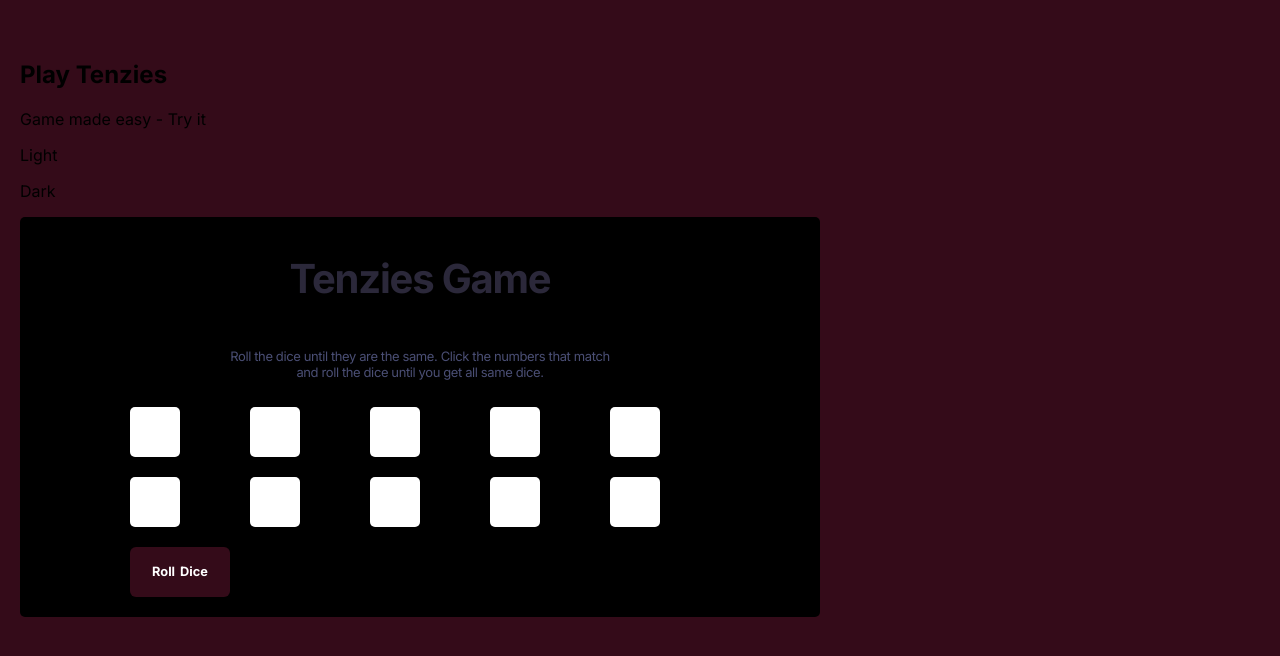
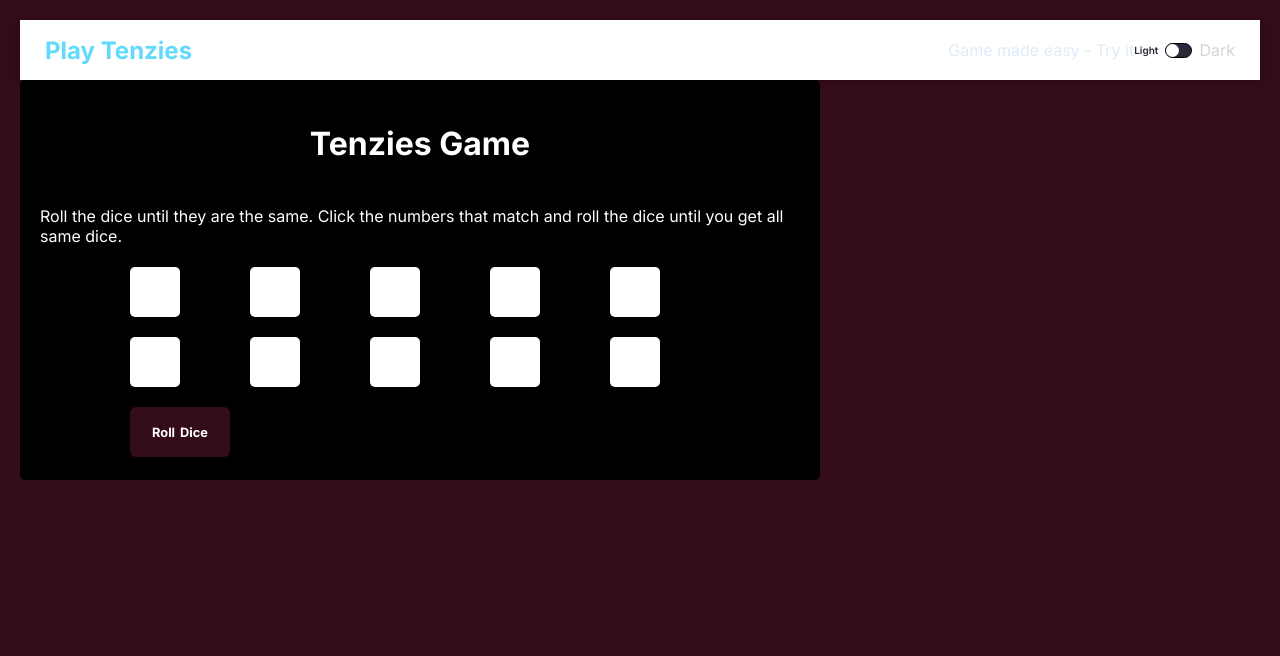
Before and after one commit to michhub-dev/tenzies, a React (Create React App) app: page / in a window 1280 px wide. Shown: the top 656 px of the page. Built offline with nearby package versions, Linux system fonts and the light colour scheme.

Commit message:
Updated with icons, toggle function

```diff
--- a/public/index.html
+++ b/public/index.html
@@ -12,7 +12,7 @@
       content="Web site created using create-react-app"
     />
 
-
+    <script src="https://kit.fontawesome.com/6552d24ec7.js" crossorigin="anonymous"></script>
     <title>Tenzies game</title>
   </head>
   <body>
--- a/src/App.js
+++ b/src/App.js
@@ -35,7 +35,10 @@ export default function App(){
           return die.id === id ? { ...die, isHeld: !die.isHeld} : die
         }))
     }
-
+    //Toggle button for dark mode
+    function toggleDarkMode(){
+      setDarkMode(dark => !dark)
+    }
 //Map through the dice and display with its properties
     const mapDice = dice.map(die => (
             <Die key={die.id}
@@ -43,6 +46,7 @@ export default function App(){
             isHeld={die.isHeld}
             holdDice={() => holdDice(die.id)}
             darkMode={darkMode}
+            toggleDarkMode={toggleDarkMode}
             />
             ))
 
@@ -90,8 +94,8 @@ export default function App(){
         <Navbar />
         <main className={darkMode ? "dark" : "#eeeeee"}>
             { tenzies && <Confetti style={styles}/> }
-            <h1 className="title">Tenzies Game</h1>
-            <p className="description">Roll the dice until they are the same.
+            <h1 className={darkMode ? "dark" : "title"}>Tenzies Game</h1>
+            <p className={darkMode ? "dark" : "description"}>Roll the dice until they are the same.
                 Click the numbers that match and roll the dice until you get all
                 same dice.
             </p>
--- a/src/components/Navbar.js
+++ b/src/components/Navbar.js
@@ -1,13 +1,16 @@
-
+{/*import { FontAwesomeIcon } from '@fortawesome/react-fontawesome'
+import { solid, regular, brands } from '@fortawesome/fontawesome-svg-core/import.macro'
+*/}
 
 export default function Navbar(props){
     return (
         <nav>
-              <img src="" alt="" className="" />
-                <h2>Play Tenzies</h2>
+            { /*<i class="fa-solid fa-dice" className="nav-logo " />*/}
+
+                <h2 className="nav-logo-text">Play Tenzies</h2>
 
             <div className="toggler" >
-                   <p>Game made easy - Try it</p>
+                   <p className="nav-text">Game made easy - Try it</p>
                     <p className="toggler--light">Light</p>
                     <div className="toggler--slider" onClick={props.toggleDarkMode}>
                         <div className="toggler--slider--circle"></div>
--- a/src/index.css
+++ b/src/index.css
@@ -9,11 +9,97 @@ body {
   font-family: 'Inter', sans-serif;
 
 }
-/* Nav style*/
 .dark{
   background-color: #000000;
   color: #ffffff;
 }
+
+/* Nav style*/
+nav {
+  display: flex;
+  align-items: center;
+  background-color: #ffffff;
+  padding: 30px 25px;
+  height: 60px;
+  box-shadow: 0px 1px 4px rgba(0, 0, 0, 0.25);
+  z-index: 1;
+}
+.nav-logo {
+  width: 30px;
+  margin-right: 10px;
+  color: rgb(51, 10, 10);
+}
+
+.nav-logo-text {
+  color: #61DAFB;
+  margin-right: auto;
+}
+
+.nav-text {
+  color: #DEEBF8;
+}
+
+.toggler {
+  display: flex;
+  align-items: center;
+}
+
+.toggler .toggler--light {
+  font-size: 0.625rem;
+  font-weight: 600;
+}
+
+.toggler--slider {
+  width: 25px;
+  height: 13px;
+  background-color: #2B283A;
+  border-radius: 2rem;
+  margin-inline: 7px;
+  cursor: pointer;
+  display: flex;
+  justify-content: flex-start;
+  align-items: center;
+  border: 1px solid black;
+  box-sizing: content-box;
+}
+
+nav.dark .toggler--slider {
+  border-color: white;
+  background-color: #F5F5F5;
+}
+
+.toggler--slider--circle {
+  height: 13px;
+  width: 13px;
+  background-color: white;
+  border-radius: 50%;
+}
+
+nav.dark .toggler--slider--circle {
+  background-color: black;
+}
+
+.toggler--light {
+  color: #2B283A;
+}
+
+nav.dark .toggler--light {
+  color: #918E9B;
+}
+.toggler--dark {
+  color: #D5D4D8;
+}
+
+nav.dark .toggler-dark {
+  color: #FFFFFF;
+}
+
+nav.dark .toggler--slider {
+  justify-content: flex-end;
+}
+
+
+/* Main style*/
 main {
   background-color: #eeeeee;
   height: 400px;
```
Also changed, not shown: public/images/tenzi.jpg (added).
